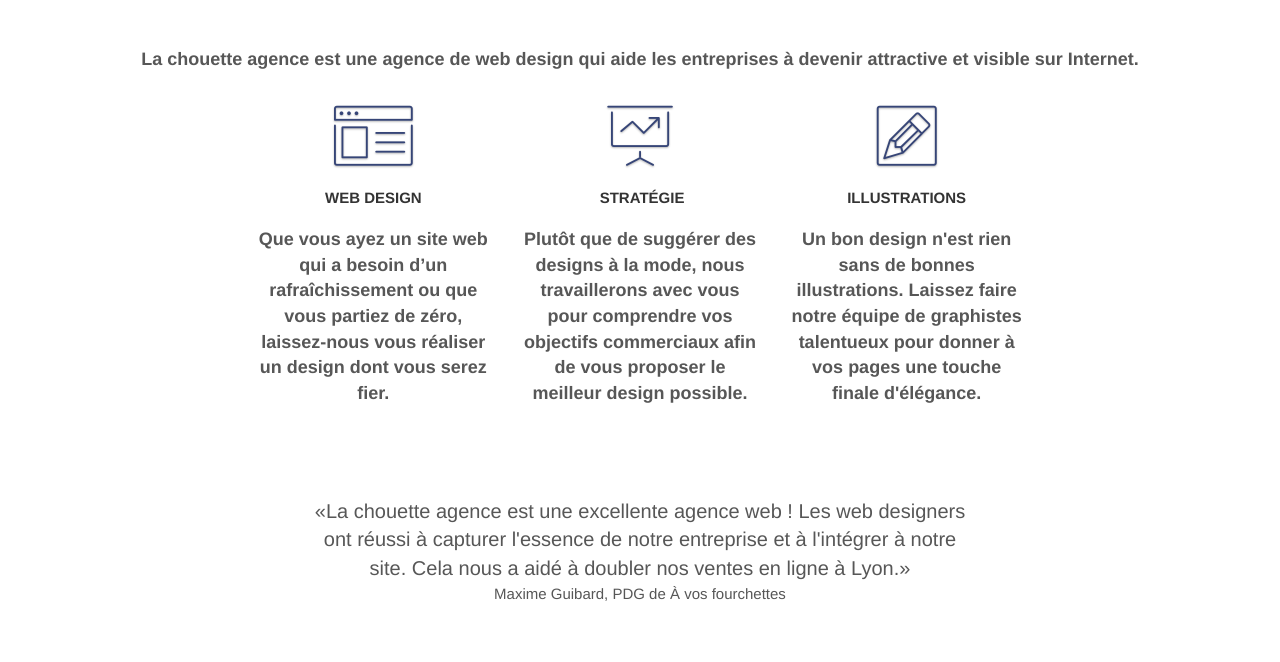
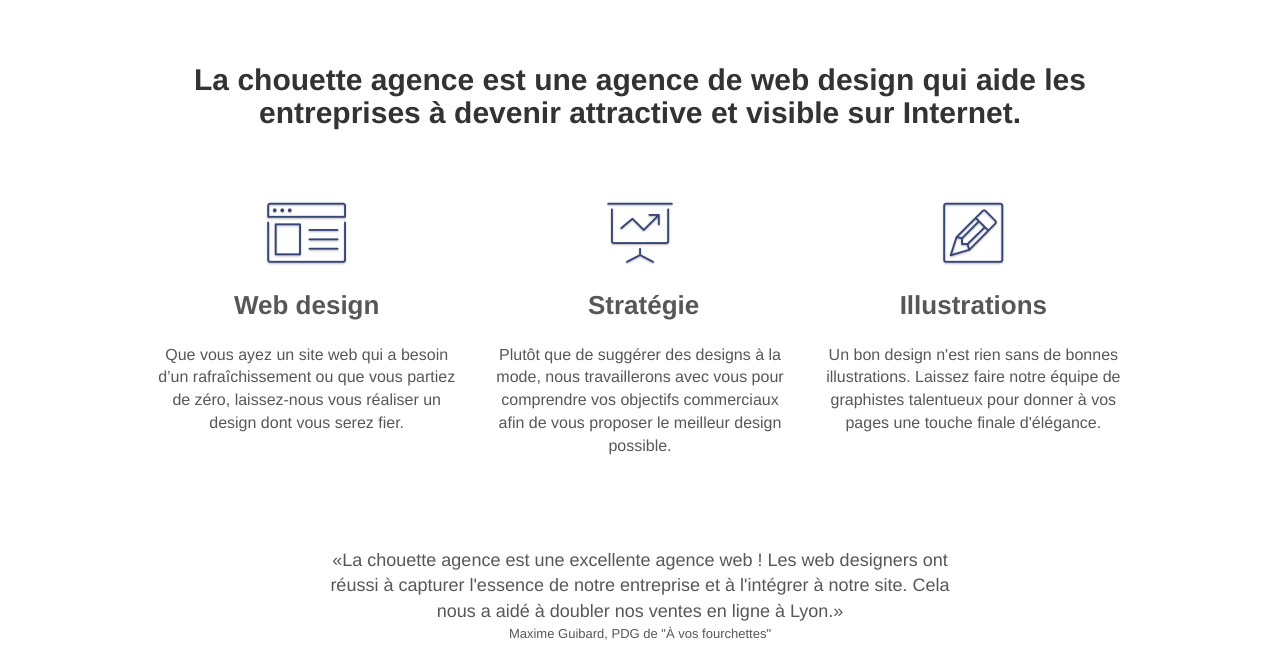
Before and after one commit to ValtnM/ValentinMonteiro_4_12082021, a plain HTML site: page index.html in a window 1280 px wide. Shown: the part 555-1217 px from the top of the page. Drawn offline with Linux system fonts and the light colour scheme.

Commit message:
Ajustement hiérarchie des titres

```diff
--- a/index.html
+++ b/index.html
@@ -58,21 +58,21 @@
 
 		<main>
 			<!-- bloc-1-presentation -->
-			<section class="bloc bgc-dark-slate-blue bg-banniere d-bloc bg-t-edge bloc-bg-texture texture-paper b-parallax">
+			<div class="bloc bgc-dark-slate-blue bg-banniere d-bloc bg-t-edge bloc-bg-texture texture-paper b-parallax">
 				<div class="container bloc-lg">
 					<div class="row tight-width-whitespace">
 						<div class="col-sm-12">
 							<img src="img/logo.png" class="center-block image-resize-mode" width="100" alt="Logo de la chouette agence" />
-							<h1 class="text-center hero-bloc-text tc-white ">
+							<p class="text-center hero-bloc-text tc-white ">
 								La chouette agence.
-							</h1>
+							</p>
 							<div class="text-center">
 								<a href="page2.html" class="btn btn-lg btn-clean btn-rd cta-hero btn-atomic-tangerine" id="cta-hero">Contact</a>
 							</div>
 						</div>
 					</div>
 				</div>
-			</section>
+			</div>
 			<!-- bloc-1-presentation END -->
 
 			<!-- bloc-2-services -->
@@ -80,7 +80,7 @@
 				<div class="container bloc-md">
 					<div class="row">
 						<div class="col-sm-12 text-center">
-							<p>La chouette agence est une agence de web design qui aide les entreprises à devenir attractive et visible sur Internet.</p>
+							<h1 class="modif-h1">La chouette agence est une agence de web design qui aide les entreprises à devenir attractive et visible sur Internet.</h1>
 						</div>
 					</div>
 					<div class="row voffset-lg med-width-whitespace">
@@ -88,9 +88,9 @@
 							<div class="text-center">
 								<span class="et-icon-browser sm-shadow icon-dark-slate-blue icons icon-lg"></span>
 							</div>
-							<h3 class="mg-md text-center">
+							<h2 class="mg-md text-center">
 								Web design
-							</h3>
+							</h2>
 							<p class="text-center ">
 								Que vous ayez un site web qui a besoin d&rsquo;un rafraîchissement ou que vous partiez de zéro, laissez-nous vous réaliser un design dont vous serez fier.
 							</p>
@@ -99,9 +99,9 @@
 							<div class="text-center">
 								<span class="et-icon-presentation sm-shadow icon-dark-slate-blue icons icon-lg"></span>
 							</div>
-							<h3 class="mg-md text-center">
+							<h2 class="mg-md text-center">
 								&nbsp;Stratégie
-							</h3>
+							</h2>
 							<p class="text-center ">
 								Plutôt que de suggérer des designs à la mode, nous travaillerons avec vous pour comprendre vos objectifs commerciaux afin de vous proposer le meilleur design possible.<br>
 							</p>
@@ -110,9 +110,9 @@
 							<div class="text-center">
 								<span class="et-icon-edit sm-shadow icon-dark-slate-blue icons icon-lg"></span>
 							</div>
-							<h3 class="mg-md text-center">
+							<h2 class="mg-md text-center">
 								Illustrations
-							</h3>
+							</h2>
 							<p class="text-center ">
 								Un bon design n'est rien sans de bonnes illustrations. Laissez faire notre équipe de graphistes talentueux pour donner à vos pages une touche finale d'élégance.
 							</p>
@@ -120,7 +120,7 @@
 					</div>
 					<div class="row voffset-lg voffset">
 						<div class="col-xs-12 col-md-8 col-md-offset-2 text-center">
-							<p class="modif-quote_autor"><q class="modif-quote">La chouette agence est une excellente agence web ! Les web designers ont réussi à capturer l'essence de notre entreprise et à l'intégrer à notre site. Cela nous a aidé à doubler nos ventes en ligne à Lyon.</q><br/>Maxime Guibard, PDG de À vos fourchettes</p>
+							<p class="modif-quote_autor"><q class="modif-quote">La chouette agence est une excellente agence web ! Les web designers ont réussi à capturer l'essence de notre entreprise et à l'intégrer à notre site. Cela nous a aidé à doubler nos ventes en ligne à Lyon.</q><br/>Maxime Guibard, PDG de "À vos fourchettes"</p>
 						</div>
 					</div>
 				</div>
@@ -149,7 +149,7 @@
 				<div class="container bloc-lg">
 					<div class="row">
 						<div class="col-sm-12 text-center">
-							<p>Nous travaillons avec beaucoup de clients, voici nos réalisations.</p>
+							<h2>Nous travaillons avec beaucoup de clients, voici nos réalisations.</h2>
 						</div>
 					</div>
 					<div class="row tight-width-whitespace portfolio-row">
--- a/style.css
+++ b/style.css
@@ -708,7 +708,7 @@ p {
 }
 
 h2 {
-    font-size: 22px;
+    font-size: 26px;
     line-height: 1.4em;
 }
 
@@ -720,7 +720,7 @@ h3 {
 }
 
 .med-width-whitespace {
-    max-width: 800px;
+    max-width: 1000px;
     margin: auto auto auto auto;
     box-shadow: 0px 0px 0px #000000;
 }
@@ -829,12 +829,23 @@ h4 {
 }
 
 .modif-quote {
-    font-size: 20px;
+    font-size: 18px;
 }
 
 .modif-quote_autor {
-    font-size: 15px;
+    font-size: 13px;
     font-weight: 500;
+}
+
+.modif-h1 {
+    font-size: 30px;
+    margin-bottom: 50px;
+}
+
+article p {
+    font-size: 16px;
+    font-weight: 500;
+
 }
 
 @media (max-width: 1024px) {
```
